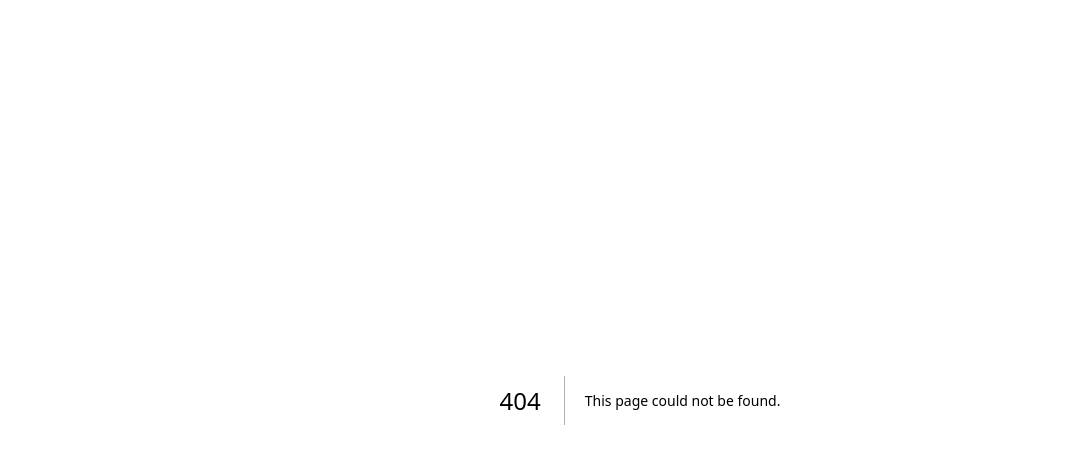
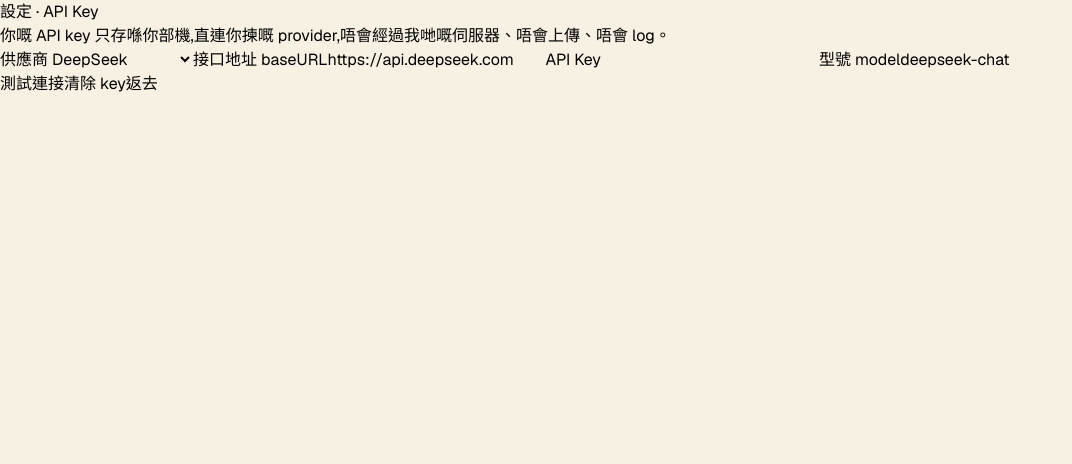
Before and after one commit to StarryDeserts/SavorTea, a Next.js app: page /settings in a window 1280 px wide. Before the commit this address had no page. Shown: the top 464 px of the page, without its empty margins (0-1072 px from the left). Built offline with nearby package versions, Linux system fonts and the light colour scheme.

Commit message:
feat: add /settings page with provider presets and connection test

```diff
--- /dev/null
+++ b/app/settings/page.tsx
@@ -0,0 +1,76 @@
+'use client';
+
+import { useState } from 'react';
+import Link from 'next/link';
+import { useLlmConfigStore } from '@/lib/settings/llmConfigStore';
+import { PROVIDER_PRESETS } from '@/lib/settings/providers';
+import { postChatCompletions } from '@/lib/conversation/openaiCompatible';
+
+type TestState = 'idle' | 'testing' | 'ok' | 'fail';
+
+export default function SettingsPage() {
+  const { provider, baseURL, apiKey, model, setConfig, clear } = useLlmConfigStore();
+  const [test, setTest] = useState<TestState>('idle');
+
+  function onPreset(id: string) {
+    const preset = PROVIDER_PRESETS.find((p) => p.id === id);
+    if (!preset) return;
+    if (id === 'custom') setConfig({ provider: id });
+    else setConfig({ provider: id, baseURL: preset.baseURL, model: preset.defaultModel });
+  }
+
+  async function testConnection() {
+    setTest('testing');
+    try {
+      await postChatCompletions({ baseURL, apiKey, model, messages: [{ role: 'user', content: 'ping' }] });
+      setTest('ok');
+    } catch {
+      setTest('fail');
+    }
+  }
+
+  return (
+    <main className="settings">
+      <h1>設定 · API Key</h1>
+      <p className="settings-privacy">
+        你嘅 API key 只存喺你部機,直連你揀嘅 provider,唔會經過我哋嘅伺服器、唔會上傳、唔會 log。
+      </p>
+
+      <label className="settings-field">
+        <span className="settings-label">供應商</span>
+        <select className="settings-provider-select" value={provider} onChange={(e) => onPreset(e.target.value)}>
+          {PROVIDER_PRESETS.map((p) => (
+            <option key={p.id} value={p.id}>{p.label}</option>
+          ))}
+        </select>
+      </label>
+
+      <label className="settings-field">
+        <span className="settings-label">接口地址 baseURL</span>
+        <input className="settings-input" value={baseURL} onChange={(e) => setConfig({ baseURL: e.target.value })} />
+      </label>
+
+      <label className="settings-field">
+        <span className="settings-label">API Key</span>
+        <input className="settings-input" type="password" value={apiKey} onChange={(e) => setConfig({ apiKey: e.target.value })} />
+      </label>
+
+      <label className="settings-field">
+        <span className="settings-label">型號 model</span>
+        <input className="settings-input" value={model} onChange={(e) => setConfig({ model: e.target.value })} />
+      </label>
+
+      <div className="settings-actions">
+        <button type="button" className="settings-test-button" onClick={testConnection}>測試連接</button>
+        <button type="button" onClick={() => { clear(); setTest('idle'); }}>清除 key</button>
+        <Link href="/">返去</Link>
+      </div>
+
+      <p className="settings-test-result" data-state={test}>
+        {test === 'testing' && '測緊…'}
+        {test === 'ok' && '通咗,可以用'}
+        {test === 'fail' && '連唔到(可能 CORS 封咗、key 唔啱、或者網絡問題)'}
+      </p>
+    </main>
+  );
+}
```
Also changed, not shown: 1 other file (tests, documents, lock files or other folders).
